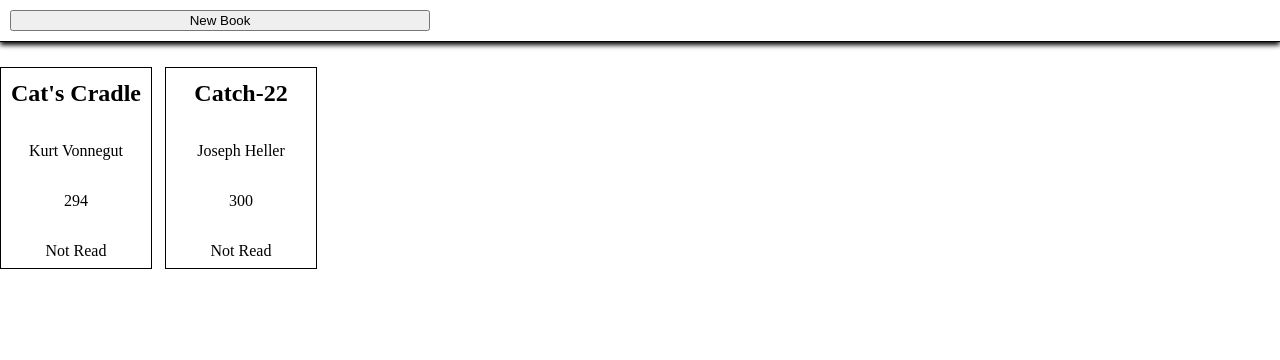
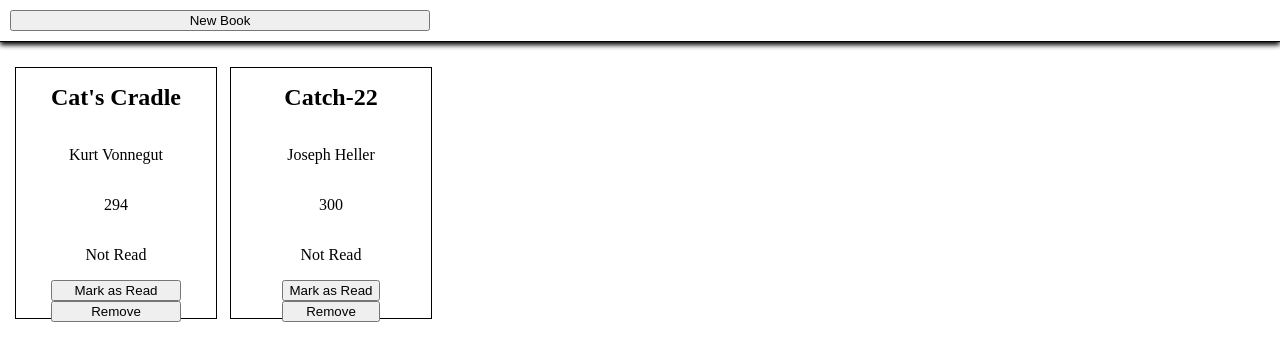
Before and after one commit to spalme21/my_library, a plain HTML site: page index.html in a window 1280 px wide. Drawn offline with Linux system fonts and the light colour scheme.

Commit message:
Add functional remove button

```diff
--- a/scripts.js
+++ b/scripts.js
@@ -22,9 +22,10 @@ addBookToLibrary("Catch-22", "Joseph Heller", 300);
 function display() {
     const bookshelf = document.querySelector(".bookshelf");
     bookshelf.replaceChildren();
-    for (book of myLibrary) {
+    myLibrary.forEach ((book, index) => {
         const newBook = document.createElement("div");
         newBook.classList.add("book");
+        newBook.setAttribute("id", index);
         const title = document.createElement("h2");
         title.textContent = book.title;
         const author = document.createElement("p");
@@ -33,13 +34,27 @@ function display() {
         pages.textContent = book.pages;
         const read = document.createElement("p");
         read.textContent = book.read ? "Read" : "Not Read";
+        const readButton = document.createElement("button");
+        readButton.textContent = "Mark as Read";
+        readButton.classList.add("read");
+        const removeButton = document.createElement("button");
+        removeButton.textContent = "Remove";
+        removeButton.classList.add("remove");
         newBook.appendChild(title);
         newBook.appendChild(author);
         newBook.appendChild(pages);
         newBook.appendChild(read);
+        newBook.appendChild(readButton);
+        newBook.appendChild(removeButton);
         bookshelf.appendChild(newBook);
-    }
-}
+    });
+    const removeBtns = document.querySelectorAll("button.remove");
+    removeBtns.forEach(btn => {
+        console.log(btn);
+        btn.addEventListener('click', removeBook);
+    });
+
+};
 
 display();
 
@@ -50,10 +65,11 @@ const title = document.getElementById("title");
 const author = document.getElementById("author");
 const pages = document.getElementById("pages");
 
+
 newBtn.addEventListener("click", () => {
     title.value = "";
     author.value = "";
-    pages.value = 0;
+    pages.value = "";
     dialog.showModal();
 });
 
@@ -63,3 +79,10 @@ addBtn.addEventListener("click", (e) => {
     display();
     dialog.close();
 });
+
+function removeBook(e) {
+    console.log(e);
+    const index = e.target.parentElement.id;
+    myLibrary.splice(index, 1);
+    display();
+};
--- a/styles.css
+++ b/styles.css
@@ -18,15 +18,16 @@ html, body {
 
 .bookshelf {
     display: grid;
-    grid-template-columns: repeat(auto-fill, 150px);
+    margin-left: 15px;
+    grid-template-columns: repeat(auto-fill, 200px);
     gap: 15px;
 }
 
 .book {
     text-align: center;
     border: 1px solid black;
-    width: 150px;
-    height: 200px;
+    width: 200px;
+    height: 250px;
     display: grid;
     align-content: center;
     justify-content: center;
```
